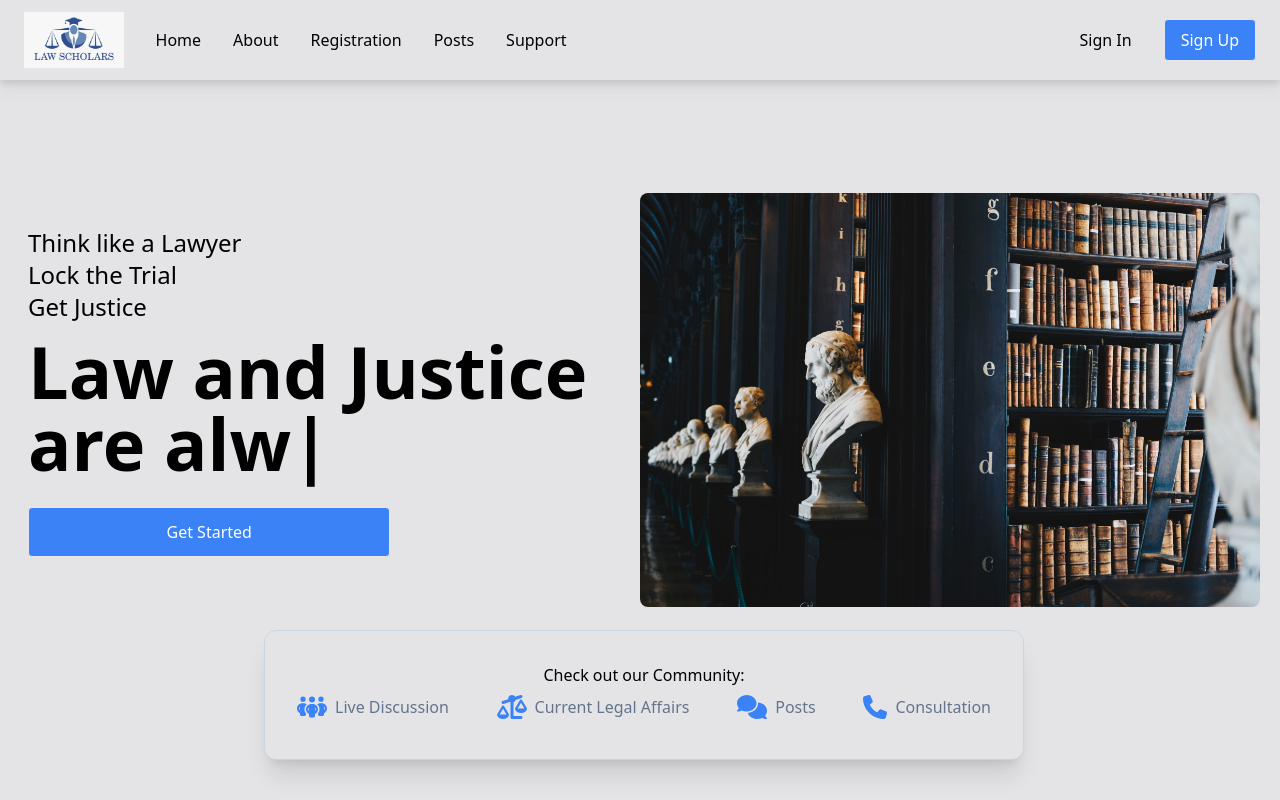
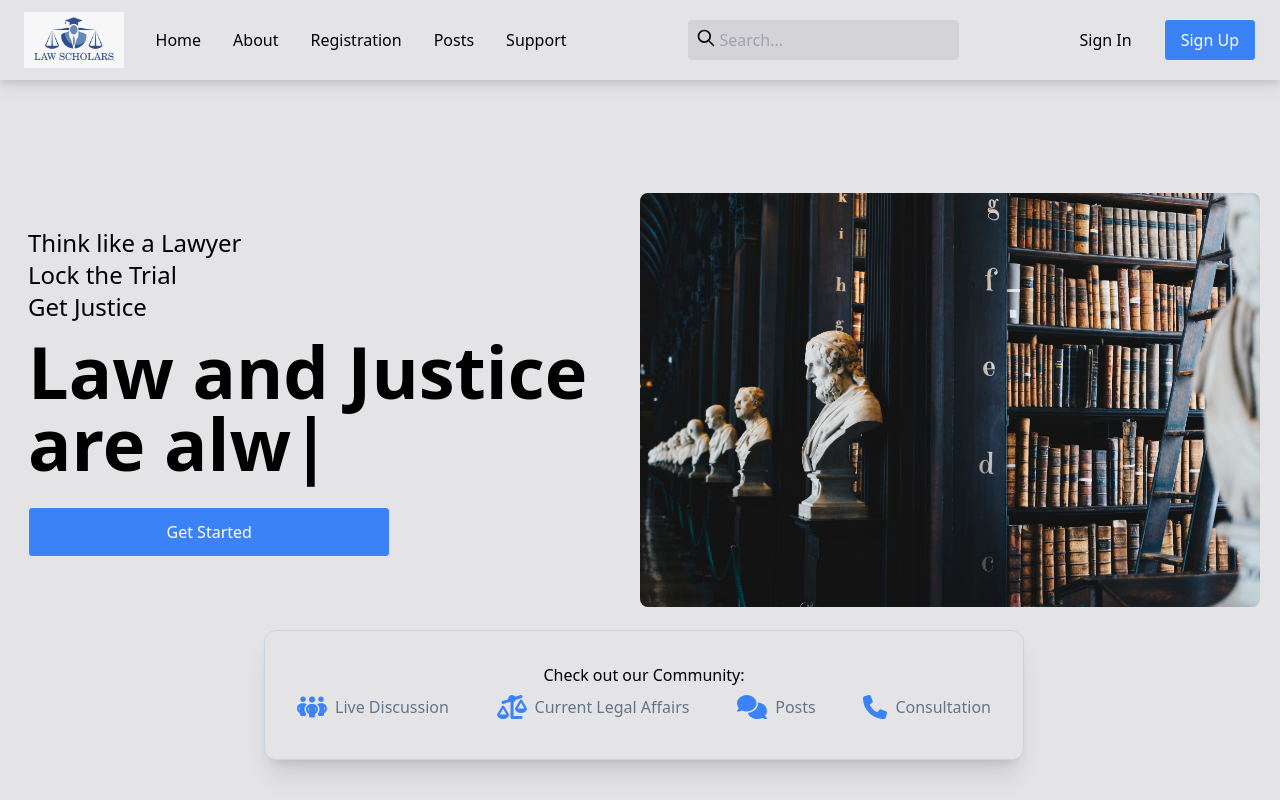
Before and after one commit to brekooname/law-scholars, a React (Create React App) app: page / in a window 1280 px wide. Shown: the top 800 px of the page. Built offline with nearby package versions, Linux system fonts and the light colour scheme.

Commit message:
Add: Searchbar

```diff
--- a/src/components/Navbar.jsx
+++ b/src/components/Navbar.jsx
@@ -25,6 +25,12 @@ const Navbar = () => {
                         <li className="cursor-pointer"><Link to="support" smooth={true} offset={-50} duration={500}>Support</Link></li>
                     </ul>
                 </div>
+
+                <div className="hidden md:flex relative bg-zinc-300 p-2 rounded-md border-2 border-zinc-200 m-2">
+                    <svg class="w-5 h-5 left-1 absolute ml-1" fill="none" stroke="currentColor" viewBox="0 0 24 24" xmlns="http://www.w3.org/2000/svg"><path stroke-linecap="round" stroke-linejoin="round" stroke-width="2" d="M21 21l-6-6m2-5a7 7 0 11-14 0 7 7 0 0114 0z"></path></svg>
+                    <input type="text" placeholder="Search..." className="ml-6 bg-transparent"/>
+                </div>
+
                 <div className='hidden md:flex pr-4'>
                     <button className='px-4 py-2 border-none bg-transparent text-black mr-4'>
                         Sign In
```
